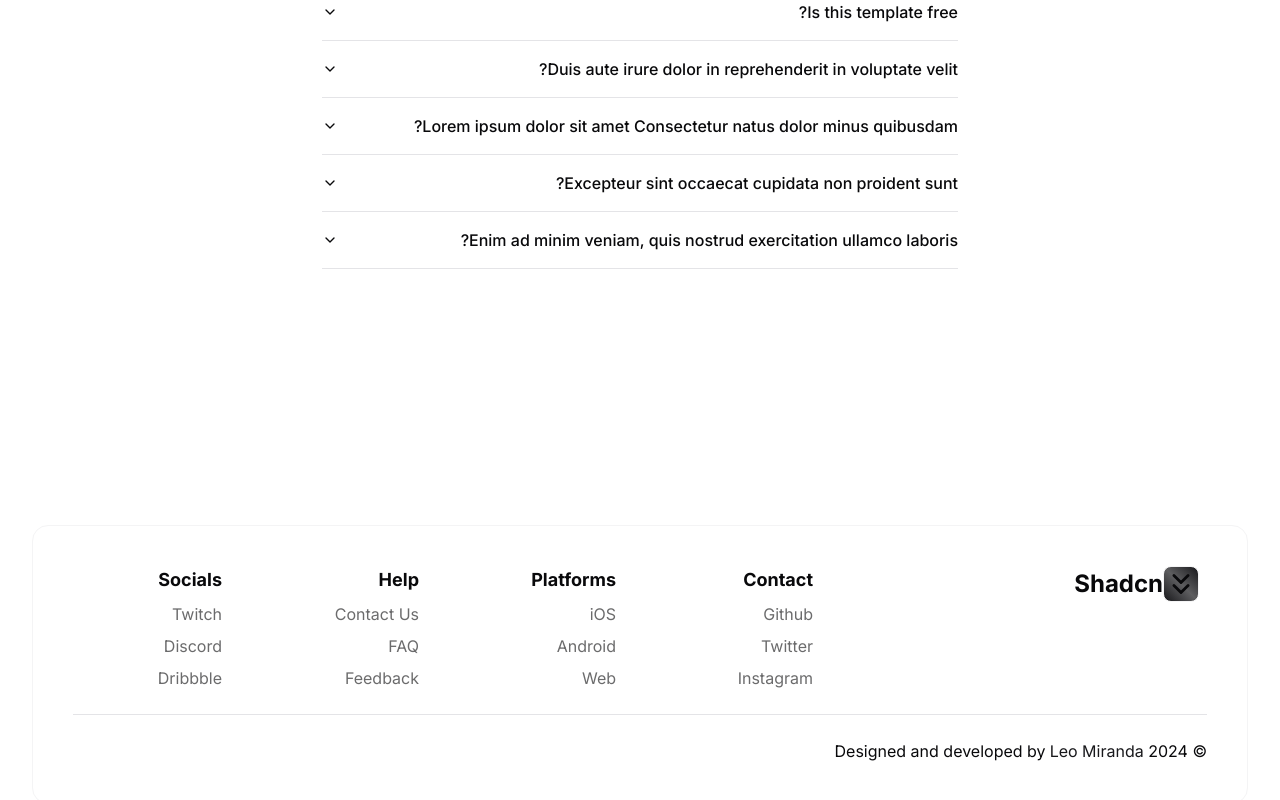
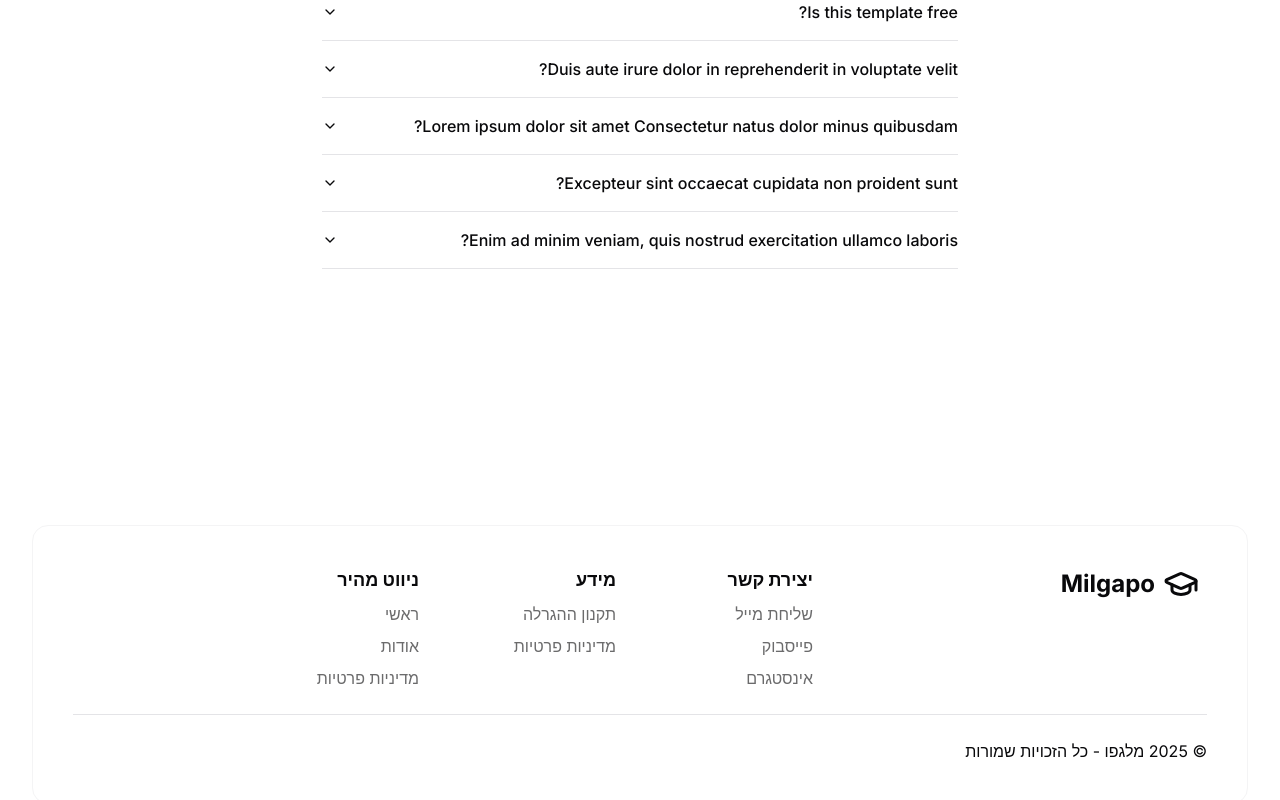
Before and after one commit to alon710/milgapo, a Next.js app: page / in a window 1280 px wide. Shown: the part 8894-9694 px from the top of the page. Built offline with nearby package versions, Linux system fonts and the light colour scheme.

Commit message:
Add FooterSection component and integrate it into the layout; refactor language configuration

```diff
--- a/app/(root)/layout.tsx
+++ b/app/(root)/layout.tsx
@@ -6,6 +6,7 @@ import type { Metadata } from "next";
 import { Inter } from "next/font/google";
 
 import { Navbar } from "@/components/layout/navbar";
+import { FooterSection } from "@/components/layout/sections/footer";
 import { ThemeProvider } from "@/components/layout/theme-provider";
 import { cn } from "@/lib/utils";
 
@@ -30,6 +31,7 @@ export default function RootLayout({
                 </ThemeProvider>
                 <SpeedInsights />
                 <Analytics />
+                <FooterSection />
             </body>
         </html>
     );
--- a/app/(root)/page.tsx
+++ b/app/(root)/page.tsx
@@ -3,7 +3,6 @@ import { CommunitySection } from "@/components/layout/sections/community";
 import { ContactSection } from "@/components/layout/sections/contact";
 import { FAQSection } from "@/components/layout/sections/faq";
 import { FeaturesSection } from "@/components/layout/sections/features";
-import { FooterSection } from "@/components/layout/sections/footer";
 import { HeroSection } from "@/components/layout/sections/hero";
 import { PricingSection } from "@/components/layout/sections/pricing";
 import { ServicesSection } from "@/components/layout/sections/services";
@@ -25,7 +24,6 @@ export default function Home() {
             <PricingSection />
             <ContactSection />
             <FAQSection />
-            <FooterSection />
         </>
     );
 }
--- a/components/layout/logo.tsx
+++ b/components/layout/logo.tsx
@@ -2,7 +2,7 @@ import { GraduationCapIcon } from "lucide-react";
 import Link from "next/link";
 import { JSX } from "react/jsx-runtime";
 
-import { commonConfig } from "@/config/common";
+import { Language } from "@/config/language";
 
 type LogoProps = {
     href: string;
@@ -14,7 +14,7 @@ export const Logo = (props: LogoProps): JSX.Element => {
             <div className="col-span-full xl:col-span-2">
                 <Link href={props.href} className="flex font-bold items-center">
                     <GraduationCapIcon className="w-9 h-9 mx-2" />
-                    <h3 className="text-2xl">{commonConfig.titleEnglish}</h3>
+                    <h3 className="text-2xl">{Language.common.titleEnglish}</h3>
                 </Link>
             </div>
         </>
--- a/components/layout/sections/footer.tsx
+++ b/components/layout/sections/footer.tsx
@@ -1,7 +1,63 @@
-import { ChevronsDownIcon } from "lucide-react";
 import Link from "next/link";
 
 import { Separator } from "@/components/ui/separator";
+import { Language } from "@/config/language";
+
+import { Logo } from "../logo";
+
+// Define footer categories and links
+const footerLinks = [
+    {
+        title: Language.footer.contact.title,
+        items: [
+            {
+                title: Language.footer.contact.email.title,
+                link: `mailto:${Language.footer.contact.email.address}`,
+                target: "_blank"
+            },
+            {
+                title: Language.footer.contact.facebook.title,
+                link: Language.footer.contact.facebook.link,
+                target: "_blank"
+            },
+            {
+                title: Language.footer.contact.instagram.title,
+                link: Language.footer.contact.instagram.link,
+                target: "_blank"
+            }
+        ]
+    },
+    {
+        title: Language.footer.information.title,
+        items: [
+            {
+                title: Language.footer.information.terms.title,
+                link: Language.footer.information.privacyPolicy.link
+            },
+            {
+                title: Language.footer.information.privacyPolicy.title,
+                link: Language.footer.information.terms.link
+            }
+        ]
+    },
+    {
+        title: Language.footer.quickNavigation.title,
+        items: [
+            {
+                title: Language.footer.quickNavigation.home.title,
+                link: Language.footer.quickNavigation.home.link
+            },
+            {
+                title: Language.footer.quickNavigation.about.title,
+                link: Language.footer.quickNavigation.about.link
+            },
+            {
+                title: Language.footer.quickNavigation.privacyPolicy.title,
+                link: Language.footer.quickNavigation.privacyPolicy.link
+            }
+        ]
+    }
+];
 
 export const FooterSection = () => {
     return (
@@ -9,109 +65,32 @@ export const FooterSection = () => {
             <div className="p-10 bg-card border border-secondary rounded-2xl">
                 <div className="grid grid-cols-2 md:grid-cols-4 xl:grid-cols-6 gap-x-12 gap-y-8">
                     <div className="col-span-full xl:col-span-2">
-                        <Link href="#" className="flex font-bold items-center">
-                            <ChevronsDownIcon className="w-9 h-9 mr-2 bg-gradient-to-tr from-primary via-primary/70 to-primary rounded-lg border border-secondary" />
-
-                            <h3 className="text-2xl">Shadcn</h3>
-                        </Link>
+                        <Logo href="/" />
                     </div>
 
-                    <div className="flex flex-col gap-2">
-                        <h3 className="font-bold text-lg">Contact</h3>
-                        <div>
-                            <Link href="#" className="opacity-60 hover:opacity-100">
-                                Github
-                            </Link>
+                    {footerLinks.map((category, index) => (
+                        <div key={index} className="flex flex-col gap-2">
+                            <h3 className="font-bold text-lg">{category.title}</h3>
+                            {category.items.map((item, idx) => (
+                                <div key={idx}>
+                                    <Link
+                                        href={item.link}
+                                        target={item.target}
+                                        className="opacity-60 hover:opacity-100"
+                                    >
+                                        {item.title}
+                                    </Link>
+                                </div>
+                            ))}
                         </div>
-
-                        <div>
-                            <Link href="#" className="opacity-60 hover:opacity-100">
-                                Twitter
-                            </Link>
-                        </div>
-
-                        <div>
-                            <Link href="#" className="opacity-60 hover:opacity-100">
-                                Instagram
-                            </Link>
-                        </div>
-                    </div>
-
-                    <div className="flex flex-col gap-2">
-                        <h3 className="font-bold text-lg">Platforms</h3>
-                        <div>
-                            <Link href="#" className="opacity-60 hover:opacity-100">
-                                iOS
-                            </Link>
-                        </div>
-
-                        <div>
-                            <Link href="#" className="opacity-60 hover:opacity-100">
-                                Android
-                            </Link>
-                        </div>
-
-                        <div>
-                            <Link href="#" className="opacity-60 hover:opacity-100">
-                                Web
-                            </Link>
-                        </div>
-                    </div>
-
-                    <div className="flex flex-col gap-2">
-                        <h3 className="font-bold text-lg">Help</h3>
-                        <div>
-                            <Link href="#" className="opacity-60 hover:opacity-100">
-                                Contact Us
-                            </Link>
-                        </div>
-
-                        <div>
-                            <Link href="#" className="opacity-60 hover:opacity-100">
-                                FAQ
-                            </Link>
-                        </div>
-
-                        <div>
-                            <Link href="#" className="opacity-60 hover:opacity-100">
-                                Feedback
-                            </Link>
-                        </div>
-                    </div>
-
-                    <div className="flex flex-col gap-2">
-                        <h3 className="font-bold text-lg">Socials</h3>
-                        <div>
-                            <Link href="#" className="opacity-60 hover:opacity-100">
-                                Twitch
-                            </Link>
-                        </div>
-
-                        <div>
-                            <Link href="#" className="opacity-60 hover:opacity-100">
-                                Discord
-                            </Link>
-                        </div>
-
-                        <div>
-                            <Link href="#" className="opacity-60 hover:opacity-100">
-                                Dribbble
-                            </Link>
-                        </div>
-                    </div>
+                    ))}
                 </div>
 
                 <Separator className="my-6" />
-                <section className="">
-                    <h3 className="">
-                        &copy; 2024 Designed and developed by
-                        <Link
-                            target="_blank"
-                            href="https://github.com/leoMirandaa"
-                            className="text-primary transition-all border-primary hover:border-b-2 ml-1"
-                        >
-                            Leo Miranda
-                        </Link>
+                <section>
+                    <h3>
+                        &copy; {new Date().getFullYear()} {Language.common.titleHebrew} -{" "}
+                        {Language.footer.allRightsReserved}
                     </h3>
                 </section>
             </div>
--- a/config/common.ts
+++ /dev/null
@@ -1,8 +0,0 @@
-export const commonConfig = {
-    titleEnglish: "Milgapo",
-    titleHebrew: "מלגפו",
-    description: "Milgapo is a platform for learning Hebrew",
-    allRightsReserved: "כל הזכויות שמורות"
-};
-
-export type CommonConfig = typeof commonConfig;
--- /dev/null
+++ b/config/language.ts
@@ -0,0 +1,55 @@
+import { info } from "console";
+import { title } from "process";
+
+export const Language = {
+    common: {
+        titleEnglish: "Milgapo",
+        titleHebrew: "מלגפו"
+    },
+    footer: {
+        allRightsReserved: "כל הזכויות שמורות",
+        contact: {
+            title: "יצירת קשר",
+            email: {
+                title: "שליחת מייל",
+                address: "contact@milgapo.co.il"
+            },
+            facebook: {
+                title: "פייסבוק",
+                link: "https://www.facebook.com/Milgapo-107203894979034"
+            },
+            instagram: {
+                title: "אינסטגרם",
+                link: "https://www.instagram.com/milgapo/"
+            }
+        },
+        information: {
+            title: "מידע",
+            terms: {
+                title: "תקנון ההגרלה",
+                link: "/terms-and-conditions"
+            },
+            privacyPolicy: {
+                title: "מדיניות פרטיות",
+                link: "/privacy-policy"
+            }
+        },
+        quickNavigation: {
+            title: "ניווט מהיר",
+            home: {
+                title: "ראשי",
+                link: "/"
+            },
+            about: {
+                title: "אודות",
+                link: "/about"
+            },
+            privacyPolicy: {
+                title: "מדיניות פרטיות",
+                link: "/privacy-policy"
+            }
+        }
+    }
+};
+
+export type CommonConfig = typeof Language;
```
Also changed, not shown: config/auth.ts (+1 -20 lines).
